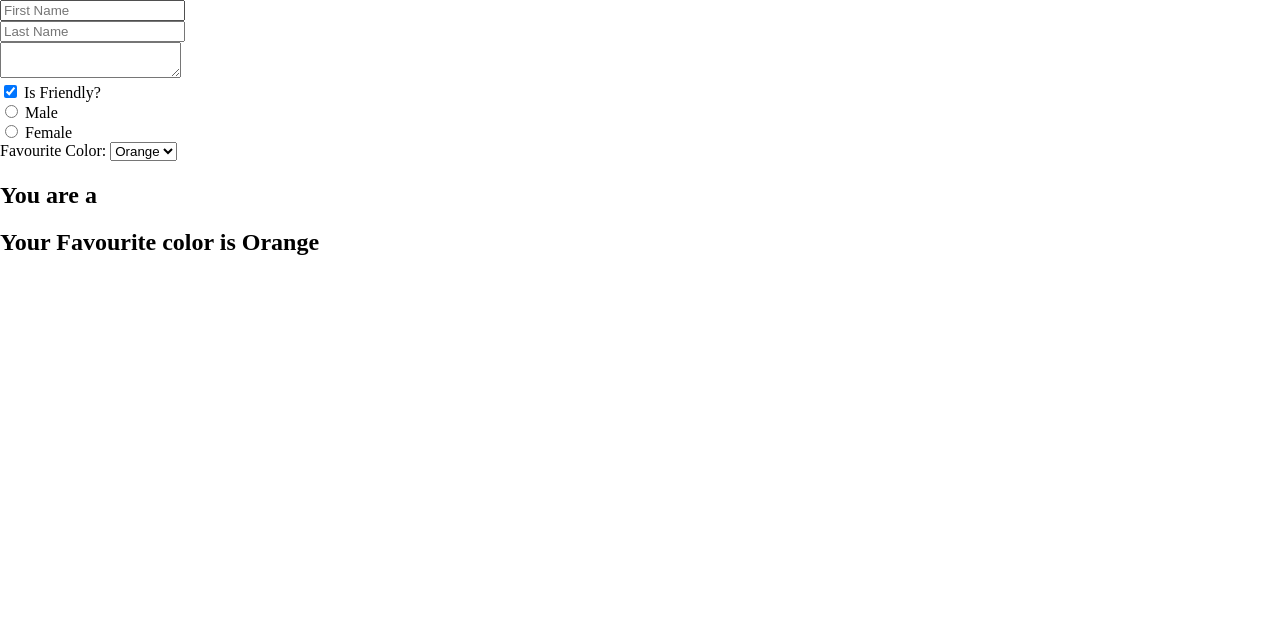
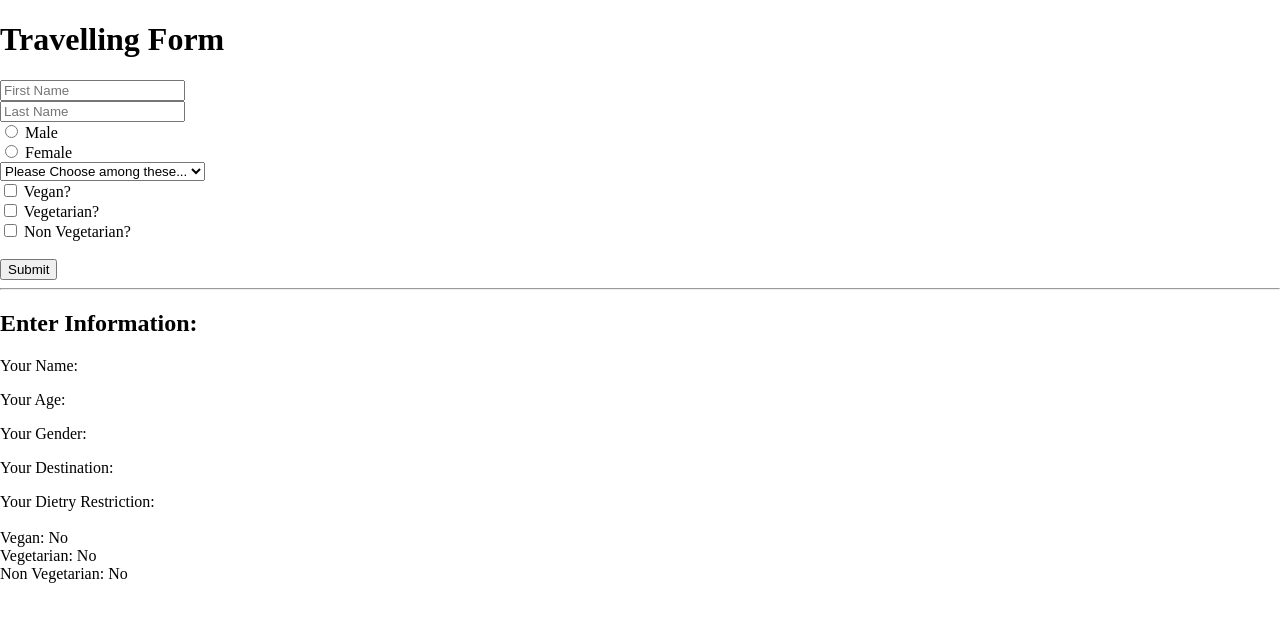
Before and after one commit to sulemanbutt5/React-JS-Tutorial, a React (Create React App) app: page / in a window 1280 px wide. Shown: the top 622 px of the page. Built offline with nearby package versions, Linux system fonts and the light colour scheme.

Commit message:
Form Practice

```diff
--- a/src/App.js
+++ b/src/App.js
@@ -8,52 +8,44 @@ class App extends React.Component
         this.state={
             firstName: "",
             lastName:"",
-            isFriendly: true,
+            age: "",
             gender: "",
-            textArea: "",
-            favColor: "Orange"
+            destination: "",
+            diet: {
+                isVegan: false,
+                isVegetarian: false,
+                isNonVegetarian: false
+            }
         }
         this.hC=this.hC.bind(this)
     }
     hC(event)
     {
         var {name,value,type,checked}=event.target
-        type === "checkbox" ? this.setState({[name]: checked}) : this.setState({[name]: value})
+        type === "checkbox" ? this.setState(pr=>{return{diet:{...pr.diet, [name]:checked}}}) : this.setState({[name]: value})
     }
 
     render()
     {
-        //const fullname=this.state.firstName + " " + this.state.lastName
         return(
-
+            <main>
+                <form>
                     <div>
+                    <h1>Travelling Form</h1>
                     <input
-                type="text"
                         value={this.state.firstName}
                         name="firstName"
                         placeholder="First Name"
                         onChange={this.hC}
-
                     />
                     <br/>
                     <input
-                type="text"
                     value={this.state.lastName}
                     name="lastName"
                     placeholder="Last Name"
                     onChange={this.hC}/>
                     <br/>
-                <textarea name="textArea" value= {this.state.textArea} onChange={this.hC}/>
-                <br/>
-                <label>
-                    <input
-                        type="checkbox"
-                        name="isFriendly"
-                        checked={this.state.isFriendly}
-                        onChange={this.hC}
-                    /> Is Friendly?
-                </label>
-                <br/>
+
                     <label>
                         <input
                             type="radio"
@@ -74,24 +66,70 @@ class App extends React.Component
                         /> Female
                     </label>
                     <br/>
-                <label>Favourite Color: </label>
+
                     <select
-                value={this.state.favColor}
+                    value={this.state.destination}
                     onChange={this.hC}
-                name="favColor"
+                    name="destination"
 
                     >
-                <option value="Orange">Orange</option>
-                <option value="Blue">Blue</option>
-                <option value="Green">Green</option>
-                <option value="Yellow">Yellow</option>
+                    <option value="">Please Choose among these...</option>
+                    <option value="germany">Germany</option>
+                    <option value="paris">Paris</option>
+                    <option value="norway">Norway</option>
+                    <option value="istanbul">Istanbul</option>
 
                 </select>
+                <br/>
+                <label>
+                        <input
+                            type="checkbox"
+                            name="isVegan"
+                            checked={this.state.isFriendly}
+                            onChange={this.hC}
+                        /> Vegan?
+                    </label>
+                <br/>
+                <label>
+                        <input
+                            type="checkbox"
+                            name="isVegetarian"
+                            checked={this.state.isFriendly}
+                            onChange={this.hC}
+                        /> Vegetarian?
+                    </label>
+                <br/>
+                <label>
+                        <input
+                            type="checkbox"
+                            name="isNonVegetarian"
+                            checked={this.state.isFriendly}
+                            onChange={this.hC}
+                        /> Non Vegetarian?
+                    </label>
+                <br/>
+                </div>
+                <br/>
+                <button>Submit</button>
+            </form>
+            <hr/>
+            <h2>Enter Information:</h2>
+            <p>Your Name: {this.state.firstName} {this.state.lastName}</p>
+            <p>Your Age: {this.state.age}</p>
+            <p>Your Gender: {this.state.gender}</p>
+            <p>Your Destination: {this.state.destination}</p>
+            <p>Your Dietry Restriction:
+                <br/><br/>
+                Vegan: {this.state.diet.isVegan?"Yes":"No"}
+                <br/>
+                Vegetarian: {this.state.diet.isVegetarian?"Yes":"No"}
+                <br/>
+                Non Vegetarian: {this.state.diet.isNonVegetarian?"Yes":"No"}
+                </p>
 
-                <h1>{this.state.firstName} {this.state.lastName}</h1>
-                <h2>You are a {this.state.gender}</h2>
-                <h2>Your Favourite color is {this.state.favColor}</h2>
-            </div>
+        </main>
+
+
 
         )
     }
```
Lines whose indentation alone changed are shown as unchanged.
